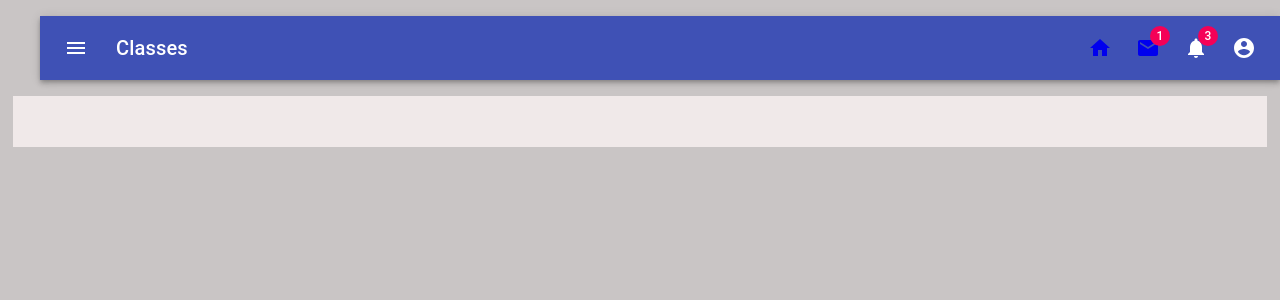
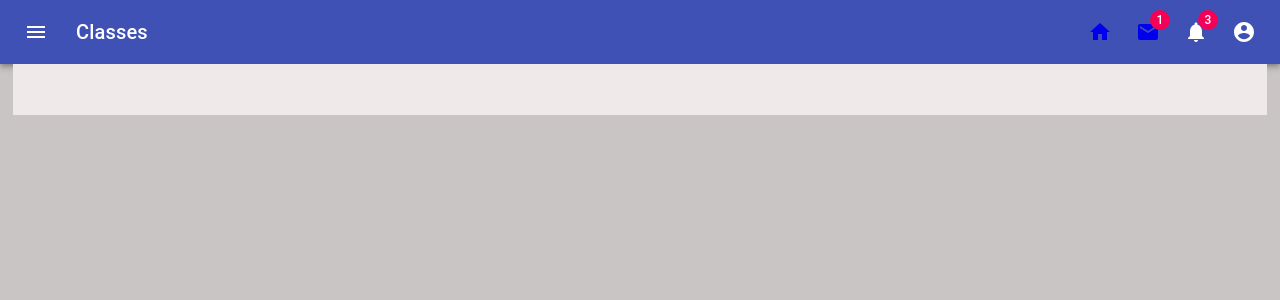
Before and after one commit to PradipH31/Summer-2021-Group-3, a React (Create React App) app in the folder WebApplication1/WebApplication1/clientapp/: page / in a window 1280 px wide. Both pictures are taken after a click on the button "LOG IN". Shown: the top 300 px of the page. Built offline with nearby package versions, Linux system fonts and the light colour scheme.

Commit message:
Reset css of changed tags
Since the navigation bar got dislocated, reset the css of ul and all hyperlinks to make it look as pretty as material ui wants it to be

```diff
--- a/WebApplication1/WebApplication1/clientapp/src/components/student/StudentHome.js
+++ b/WebApplication1/WebApplication1/clientapp/src/components/student/StudentHome.js
@@ -22,6 +22,44 @@ import AccountCircle from '@material-ui/icons/AccountCircle';
 import MailIcon from '@material-ui/icons/Mail';
 import NotificationsIcon from '@material-ui/icons/Notifications';
 import HomeIcon from '@material-ui/icons/Home';
+
+const StudentHome = (props) => {
+    return (
+        <div className="student-page">
+
+            <Router>
+                <div>
+                    <nav>
+                        <ul style={{
+                            listStyleType: 'unset',
+                            display: 'unset',
+                            paddingInlineStart: 'unset',
+                            marginBlockStart: 'unset',
+                            marginBlockEnd: 'unset'
+                        }}>
+                            <StudentNavbar
+                                page={props.page}
+                                style={{ marginLeft: '30%' }}
+                            />
+                        </ul>
+                    </nav>
+
+                </div>
+
+                <div className="student-body">
+                    <Switch>
+                        <Route path="/classes">
+                            <StudentCourse />
+                        </Route>
+                        <Route path="/messages">
+                            <Messages />
+                        </Route>
+                    </Switch>
+                </div>
+            </Router>
+        </div>
+    );
+};
 
 const useStyles = makeStyles((theme) => ({
     grow: {
@@ -188,37 +226,4 @@ export const StudentNavbar = (props) => {
     );
 }
 
-const StudentHome = (props) => {
-    return (
-        <div className="student-page">
-
-            <Router>
-                <div>
-                    <nav>
-                        <ul>
-                            <StudentNavbar page={props.page} />
-                        </ul>
-                    </nav>
-
-                </div>
-
-                <div className="student-body">
-                    {/* A <Switch> looks through its children <Route>s and
-            renders the first one that matches the current URL. */}
-                    <Switch>
-                        <Route path="/classes">
-                            <StudentCourse />
-                        </Route>
-                        <Route path="/messages">
-                            <Messages />
-                        </Route>
-                    </Switch>
-                    {/* <StudentCourse /> */}
-                    {/* <Messages /> */}
-                </div>
-            </Router>
-        </div>
-    );
-};
-
 export default StudentHome;
```
